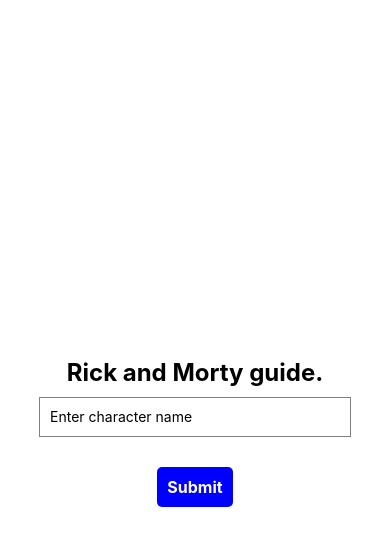
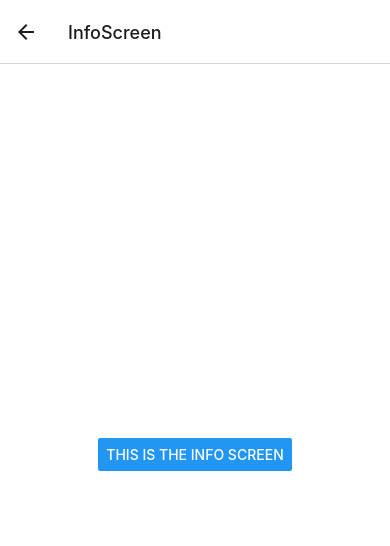
Before and after one commit to Joshuauzor/richandmonty, a React Native app: screen /InfoScreen in a window 390 px wide. Shown: the top 546 px of the page. Built offline with nearby package versions, Linux system fonts and the light colour scheme; no server answers.

Commit message:
feat: navigation

```diff
--- a/App.tsx
+++ b/App.tsx
@@ -1,131 +1,19 @@
 // Import necessary components and libraries
-import { StatusBar } from 'expo-status-bar';
-import { useEffect, useState } from 'react';
-import {
-  StyleSheet,
-  Text,
-  View,
-  TextInput,
-  Image,
-  TouchableOpacity,
-} from 'react-native';
+import { NavigationContainer } from '@react-navigation/native';
+import { createStackNavigator } from '@react-navigation/stack';
+import HomeScreen from './Home';
+import InfoScreen from './Info';
+
+const Stack = createStackNavigator();
 
 // Define the main App component
 export default function App() {
-  // State variables to manage input, character data, loading state, and characters list
-  const [input, setInput] = useState<string>(''); // User input for character search
-  const [character, setCharacter] = useState<ICharacters | null>(null); // Selected character
-  const [loading, setLoading] = useState<boolean>(false); // Loading state
-  const [data, setData] = useState<Array<ICharacters>>([]); // List of characters
-
-  // Fetch characters from the API when the component mounts
-  useEffect(() => {
-    fetchCharacters();
-  }, []);
-
-  // Function to fetch characters from the API
-  const fetchCharacters = async () => {
-    setLoading(true); // Set loading state to true
-    fetch('https://rickandmortyapi.com/api/character', {
-      method: 'GET',
-    })
-      .then((response) => response.json())
-      .then((responseData) => {
-        setData(responseData.results as ICharacters[]); // Store character data in state
-        setLoading(false); // Set loading state to false
-      })
-      .catch((error) => {
-        console.error('Error:', error);
-        setLoading(false); // Set loading state to false in case of an error
-      });
-  };
-
-  // Function to handle form submission when the "Submit" button is pressed
-  const handleSubmit = () => {
-    setCharacter(null); // Reset the selected character
-
-    // Iterate through the characters data to find a match based on user input
-    // Use the find method to find the first match in the data array
-    const foundCharacter = data.find(
-      (element) => element.name.toLowerCase() === input.toLowerCase(),
-    );
-
-    if (foundCharacter) {
-      setCharacter(foundCharacter); // Set the selected character if found
-    }
-  };
-
-  // Render the UI components
   return (
-    <View style={styles.container}>
-      <Text style={styles.title}>Rick and Morty guide.</Text>
-      <TextInput
-        value={input}
-        placeholder="Enter character name"
-        onChangeText={(input) => setInput(input)}
-        style={styles.inputField}
-        editable={data.length > 0}
-      />
-      {character && (
-        <Image
-          source={{
-            uri: character.image,
-          }}
-          style={styles.image}
-        />
-      )}
-
-      {/* Button to trigger the character search */}
-      <TouchableOpacity
-        onPress={handleSubmit}
-        style={styles.button}
-        disabled={loading}
-      >
-        <Text style={styles.buttonText}>Submit</Text>
-      </TouchableOpacity>
-
-      {/* Display the status bar */}
-      <StatusBar style="auto" />
-    </View>
+    <NavigationContainer>
+      <Stack.Navigator initialRouteName="HomeScreen">
+        <Stack.Screen name="HomeScreen" component={HomeScreen} />
+        <Stack.Screen name="InfoScreen" component={InfoScreen} />
+      </Stack.Navigator>
+    </NavigationContainer>
   );
 }
-
-// Styles for the components
-const styles = StyleSheet.create({
-  container: {
-    flex: 1,
-    backgroundColor: '#fff',
-    alignItems: 'center',
-    justifyContent: 'center',
-  },
-  inputField: {
-    height: 40,
-    borderColor: 'gray',
-    borderWidth: 1,
-    width: '80%',
-    paddingHorizontal: 10,
-    marginVertical: 10,
-  },
-  button: {
-    backgroundColor: 'blue',
-    padding: 10,
-    borderRadius: 5,
-    marginTop: 20,
-  },
-  title: {
-    fontSize: 24,
-    fontWeight: 'bold',
-    marginTop: 20,
-    color: '#000',
-  },
-  buttonText: {
-    color: 'white',
-    fontSize: 16,
-    fontWeight: 'bold',
-  },
-  image: {
-    width: 200,
-    height: 200,
-    resizeMode: 'contain',
-  },
-});
--- /dev/null
+++ b/Home.tsx
@@ -0,0 +1,140 @@
+import { useEffect, useState } from 'react';
+import { StatusBar } from 'expo-status-bar';
+import {
+  StyleSheet,
+  Text,
+  View,
+  TextInput,
+  Image,
+  TouchableOpacity,
+} from 'react-native';
+const HomeScreen = ({ navigation }) => {
+  // State variables to manage input, character data, loading state, and characters list
+  const [input, setInput] = useState<string>(''); // User input for character search
+  const [character, setCharacter] = useState<ICharacters | null>(null); // Selected character
+  const [loading, setLoading] = useState<boolean>(false); // Loading state
+  const [data, setData] = useState<Array<ICharacters>>([]); // List of characters
+
+  // Fetch characters from the API when the component mounts
+  useEffect(() => {
+    fetchCharacters();
+  }, []);
+
+  // Function to fetch characters from the API
+  const fetchCharacters = async () => {
+    setLoading(true); // Set loading state to true
+    fetch('https://rickandmortyapi.com/api/character', {
+      method: 'GET',
+    })
+      .then((response) => response.json())
+      .then((responseData) => {
+        setData(responseData.results as ICharacters[]); // Store character data in state
+        setLoading(false); // Set loading state to false
+      })
+      .catch((error) => {
+        console.error('Error:', error);
+        setLoading(false); // Set loading state to false in case of an error
+      });
+  };
+
+  // Function to handle form submission when the "Submit" button is pressed
+  const handleSubmit = () => {
+    setCharacter(null); // Reset the selected character
+
+    // Iterate through the characters data to find a match based on user input
+    // Use the find method to find the first match in the data array
+    const foundCharacter = data.find(
+      (element) => element.name.toLowerCase() === input.toLowerCase(),
+    );
+
+    if (foundCharacter) {
+      setCharacter(foundCharacter); // Set the selected character if found
+    }
+  };
+
+  // Render the UI components
+  return (
+    <View style={styles.container}>
+      <Text style={styles.title}>Rick and Morty guide.</Text>
+      <TextInput
+        value={input}
+        placeholder="Enter character name"
+        onChangeText={(input) => setInput(input)}
+        style={styles.inputField}
+        editable={data.length > 0}
+      />
+      {character && (
+        <Image
+          source={{
+            uri: character.image,
+          }}
+          style={styles.image}
+        />
+      )}
+
+      {/* Button to trigger the character search */}
+      <TouchableOpacity
+        onPress={handleSubmit}
+        style={styles.button}
+        disabled={loading}
+      >
+        <Text style={styles.buttonText}>Submit</Text>
+      </TouchableOpacity>
+
+      <Text
+        style={styles.next}
+        onPress={() => navigation.navigate('InfoScreen')}
+      >
+        Go to Next screen
+      </Text>
+
+      {/* Display the status bar */}
+      <StatusBar style="auto" />
+    </View>
+  );
+};
+
+export default HomeScreen;
+
+// Styles for the components
+const styles = StyleSheet.create({
+  container: {
+    flex: 1,
+    backgroundColor: '#fff',
+    alignItems: 'center',
+    justifyContent: 'center',
+  },
+  inputField: {
+    height: 40,
+    borderColor: 'gray',
+    borderWidth: 1,
+    width: '80%',
+    paddingHorizontal: 10,
+    marginVertical: 10,
+  },
+  button: {
+    backgroundColor: 'blue',
+    padding: 10,
+    borderRadius: 5,
+    marginTop: 20,
+  },
+  title: {
+    fontSize: 24,
+    fontWeight: 'bold',
+    marginTop: 20,
+    color: '#000',
+  },
+  buttonText: {
+    color: 'white',
+    fontSize: 16,
+    fontWeight: 'bold',
+  },
+  image: {
+    width: 200,
+    height: 200,
+    resizeMode: 'contain',
+  },
+  next: {
+    marginTop: 40,
+  },
+});
--- /dev/null
+++ b/Info.tsx
@@ -0,0 +1,23 @@
+import React from 'react';
+import { View, Button, StyleSheet } from 'react-native';
+
+const InfoScreen = ({ navigation }) => {
+  return (
+    <View style={styles.container}>
+      <Button
+        title="This is the info screen"
+        onPress={() => navigation.goBack()}
+      />
+    </View>
+  );
+};
+
+export default InfoScreen;
+const styles = StyleSheet.create({
+  container: {
+    flex: 1,
+    backgroundColor: '#fff',
+    alignItems: 'center',
+    justifyContent: 'center',
+  },
+});
--- a/package.json
+++ b/package.json
@@ -9,6 +9,8 @@
     "web": "expo start --web"
   },
   "dependencies": {
+    "@react-navigation/native": "^6.1.8",
+    "@react-navigation/stack": "^6.3.18",
     "expo": "~49.0.11",
     "expo-status-bar": "~1.6.0",
     "react": "18.2.0",
```
Also changed, not shown: 1 other file (tests, documents, lock files or other folders).
